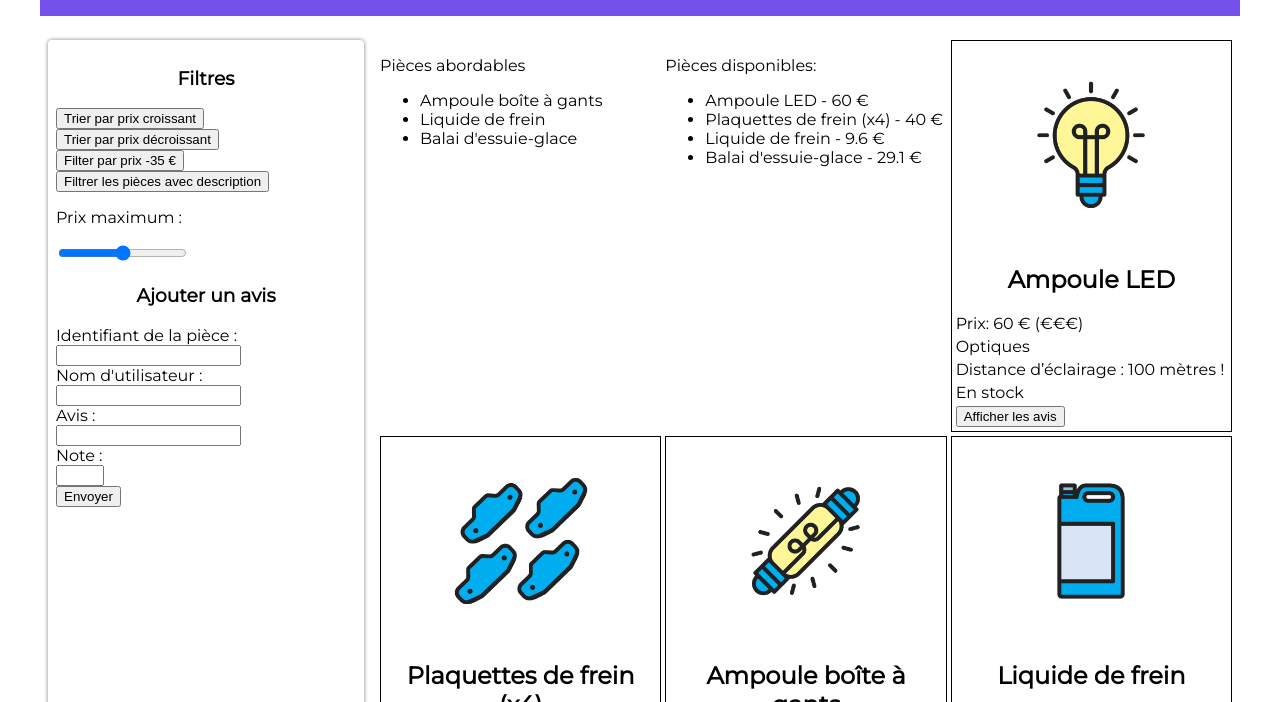
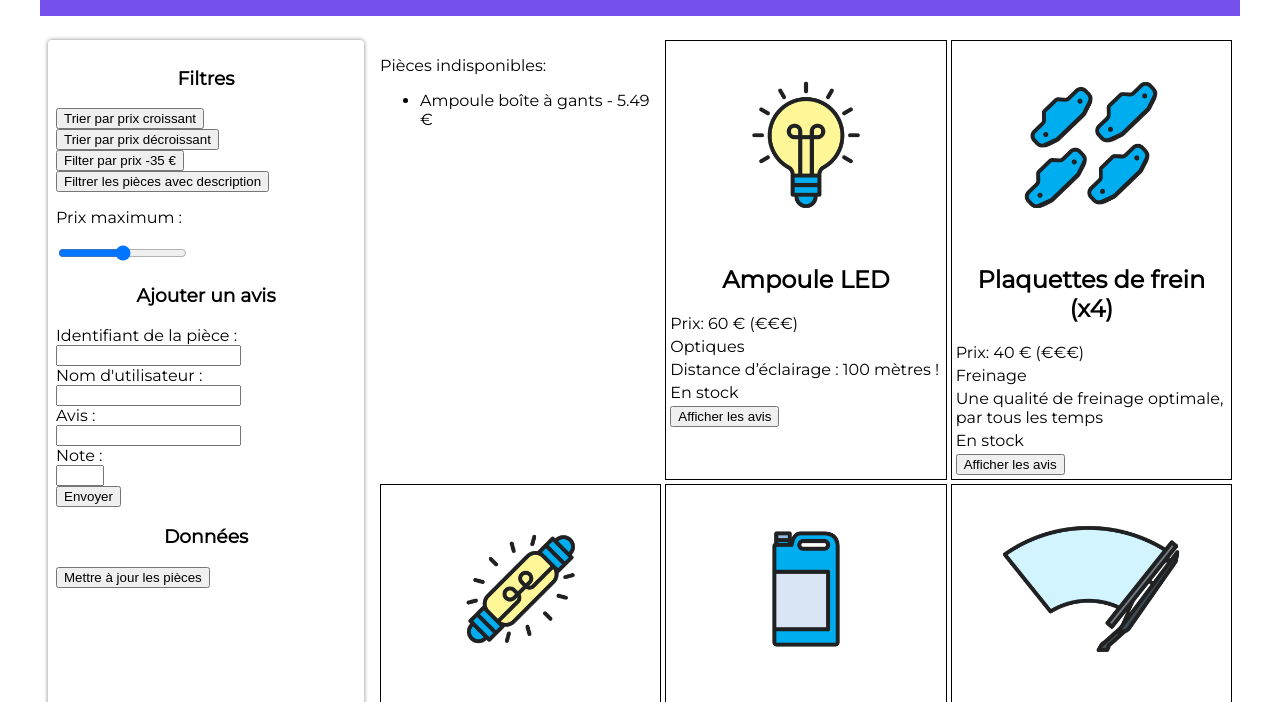
Before and after one commit to mlhotellier/les-bonnes-pieces.fr, a website with bundled scripts: page index.html in a window 1280 px wide. Shown: the part 98-800 px from the top of the page. Built offline with nearby package versions, Linux system fonts and the light colour scheme; data requests are answered from the project's data file.

Commit message:
Ajout du localStorage pour afficher les fiches

```diff
--- a/avis.js
+++ b/avis.js
@@ -1,27 +1,28 @@
 export function ajoutListenersAvis() {
+
   const piecesElements = document.querySelectorAll(".fiches article button");
 
   for (let i = 0; i < piecesElements.length; i++) {
+
     piecesElements[i].addEventListener("click", async function (event) {
+
       const id = event.target.dataset.id;
       const reponse = await fetch(`http://localhost:8081/pieces/${id}/avis`);
       const avis = await reponse.json()
-
+      console.log("avis",avis)
+      window.localStorage.setItem(`avis-pieces-${id}`, JSON.stringify(avis))
       const pieceElement = event.target.parentElement;
 
+      // fonction bonus permettant d'afficher/masquer les avis
       let avisElement = pieceElement.querySelector(".avis"); // Récupérer l'élément s'il existe
 
       if (piecesElements[i].innerText === "Afficher les avis") {
         piecesElements[i].innerText = "Fermer les avis";
 
         if (!avisElement) {
-          avisElement = document.createElement("p");
-          avisElement.classList.add("avis")
-          pieceElement.appendChild(avisElement);
+          afficherAvis(pieceElement,avis)
         }
-        for (let i = 0; i < avis.length; i++) {
-          avisElement.innerHTML += `${avis[i].utilisateur}: ${avis[i].commentaire} <br>`;
-        }
+
       } else {
         piecesElements[i].innerText = "Afficher les avis";
         if (avisElement) {
@@ -31,6 +32,15 @@ export function ajoutListenersAvis() {
     });
   }
 }
+
+export function afficherAvis(pieceElement, avis){
+  let avisElement = document.createElement("p");
+  avisElement.classList.add("avis");
+  for (let i = 0; i < avis.length; i++) {
+    avisElement.innerHTML += `${avis[i].utilisateur}: ${avis[i].commentaire} <br>`;
+  }
+  pieceElement.appendChild(avisElement);
+};
 
 
 export function ajoutListenerEnvoyerAvis() {
--- a/index.html
+++ b/index.html
@@ -37,13 +37,15 @@
 					<input type="number" name="nbEtoiles" min="0" max="5"><br>
 					<button>Envoyer</button>
 				</form>
+				<h3>Données</h3>
+				<button class="btn-maj">Mettre à jour les pièces</button>
 			</section>
 
 			<!-- Fiches produits -->
 			<section class="fiches">
-				<div class="abordables">
-				</div>
-				<div class="disponibles">
+				<!-- <div class="abordables">
+				</div> -->
+				<div class="indisponibles">
 				</div>
 			</section>
 		</main>
--- a/pieces.js
+++ b/pieces.js
@@ -1,9 +1,22 @@
-import { ajoutListenersAvis, ajoutListenerEnvoyerAvis } from "./avis.js";
+import { ajoutListenersAvis, ajoutListenerEnvoyerAvis, afficherAvis } from "./avis.js";
 
-// Récupération des pièces depuis le fichier JSON
-const reponse = await fetch('http://localhost:8081/pieces');
-const pieces = await reponse.json();
+// Récupération des pièces éventuellement stockées dans le localStorage
+let pieces = window.localStorage.getItem("pieces");
+console.log("pieces",pieces)
 
+if (pieces === null) {
+  // Récupération des pièces depuis l'API
+  const reponse = await fetch('http://localhost:8081/pieces/');
+  pieces = await reponse.json();
+  // Transformation des pièces en JSON
+  const valeurPieces = JSON.stringify(pieces);
+  // Stockage des informations dans le localStorage
+  window.localStorage.setItem("pieces", valeurPieces);
+  console.log("pieces apres API",pieces)
+} else{
+    pieces = JSON.parse(pieces);
+}
+// Appel à la fonction qui ajoute le listener au formulaire
 ajoutListenerEnvoyerAvis();
 
 function genererPieces(pieces){
@@ -48,6 +61,17 @@ function genererPieces(pieces){
 
 genererPieces(pieces);
 
+for(let i=0; i< pieces.length; i++){
+    const id = pieces[i].id;
+    const avisJSON = window.localStorage.getItem(`avis-pieces-${id}`);
+    const avis = JSON.parse(avisJSON)
+
+    if(avis != null){
+        const pieceElement = document.querySelector(`article[data-id:"${id}]`);
+        afficherAvis(pieceElement,avis)
+    }
+}
+
  //gestion des bouttons
 const boutonTrier = document.querySelector(".btn-trier");
 
@@ -91,54 +115,53 @@ boutonNoDescription.addEventListener("click", function () {
     genererPieces(piecesFiltrees);
 });
 
-const noms = pieces.map(piece => piece.nom);
-for(let i = pieces.length -1 ; i >= 0; i--){
-    if(pieces[i].prix > 35){
-        noms.splice(i,1)
-    }
-}
-// console.log(noms)
-//Création de l'en-tête
 
-const pElement = document.createElement('p')
-pElement.innerText = "Pièces abordables";
-//Création de la liste
-const abordablesElements = document.createElement('ul');
-//Ajout de chaque nom à la liste
-for(let i=0; i < noms.length ; i++){
-    const nomElement = document.createElement('li');
-    nomElement.innerText = noms[i];
-    abordablesElements.appendChild(nomElement)
-}
-// Ajout de l'en-tête puis de la liste au bloc résultats filtres
-document.querySelector('.abordables')
-    .appendChild(pElement)
-    .appendChild(abordablesElements)
+// // Liste des pièces abordables
+// const noms = pieces.map(piece => piece.nom);
+// for(let i = pieces.length -1 ; i >= 0; i--){
+//     if(pieces[i].prix > 35){
+//         noms.splice(i,1)
+//     }
+// }
+// //Création de l'en-tête
+// const pElement = document.createElement('p')
+// pElement.innerText = "Pièces abordables";
+// //Création de la liste
+// const abordablesElements = document.createElement('ul');
+// //Ajout de chaque nom à la liste
+// for(let i=0; i < noms.length ; i++){
+//     const nomElement = document.createElement('li');
+//     nomElement.innerText = noms[i];
+//     abordablesElements.appendChild(nomElement)
+// }
+// // Ajout de l'en-tête puis de la liste au bloc résultats filtres
+// document.querySelector('.abordables')
+//     .appendChild(pElement)
+//     .appendChild(abordablesElements)
 
 
-
-//Code Exercice
-const nomsDisponibles = pieces.map(piece => piece.nom)
-const prixDisponibles = pieces.map(piece => piece.prix)
+// Liste de pièces indisponibles
+const nomsIndisponibles = pieces.map(piece => piece.nom)
+const prixIndisponibles = pieces.map(piece => piece.prix)
 
 for(let i = pieces.length -1 ; i >= 0; i--){
-    if(pieces[i].disponibilite === false){
-        nomsDisponibles.splice(i,1)
-        prixDisponibles.splice(i,1)
+    if(pieces[i].disponibilite === true){
+        nomsIndisponibles.splice(i,1)
+        prixIndisponibles.splice(i,1)
     }
 }
 
-const disponiblesElement = document.createElement('ul');
+const indisponiblesElement = document.createElement('ul');
 
-for(let i=0 ; i < nomsDisponibles.length ; i++){
+for(let i=0 ; i < nomsIndisponibles.length ; i++){
     const nomElement = document.createElement('li');
-    nomElement.innerText = `${nomsDisponibles[i]} - ${prixDisponibles[i]} €`
-    disponiblesElement.appendChild(nomElement)
+    nomElement.innerText = `${nomsIndisponibles[i]} - ${prixIndisponibles[i]} €`
+    indisponiblesElement.appendChild(nomElement)
 }
 
-const pElementDisponible = document.createElement('p')
-pElementDisponible.innerText = "Pièces disponibles:";
-document.querySelector('.disponibles').appendChild(pElementDisponible).appendChild(disponiblesElement)
+const pElementIndisponible = document.createElement('p')
+pElementIndisponible.innerText = "Pièces indisponibles:";
+document.querySelector('.indisponibles').appendChild(pElementIndisponible).appendChild(indisponiblesElement)
 
 
 const inputPrixMax = document.querySelector("#prix-max")
@@ -150,3 +173,22 @@ inputPrixMax.addEventListener('input', function(){
     document.querySelector(".fiches").innerHTML = "";
     genererPieces(piecesFiltrees)
 })
+
+
+// Ajout du listener pour mettre à jour des données du localStorage
+const boutonMettreAJour = document.querySelector(".btn-maj");
+boutonMettreAJour.addEventListener("click", function () {
+    window.localStorage.removeItem("pieces");
+});
+
+
+// Stockage des données dans le localStorage
+localStorage.setItem('pieces_abordables', JSON.stringify(noms));
+
+localStorage.setItem('pieces_indisponibles', JSON.stringify(nomsIndisponibles));
+localStorage.setItem('prix_indisponibles', JSON.stringify(prixIndisponibles));
+
+// Écouteur d'événement pour stocker la valeur maximale du prix
+inputPrixMax.addEventListener('input', function(){
+    localStorage.setItem('prix_max', inputPrixMax.value);
+});
```
